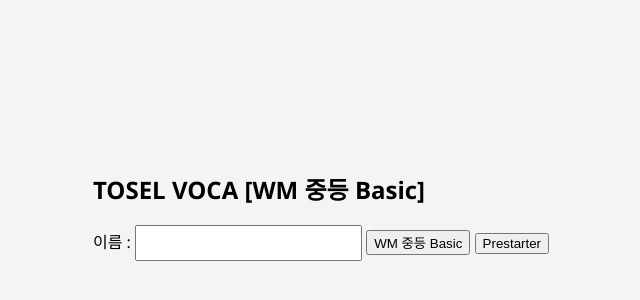
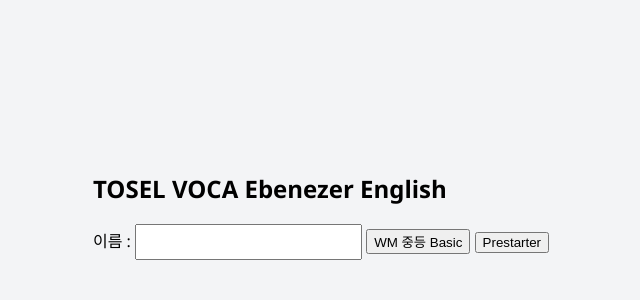
Before and after one commit to IM-IGTM/test, a plain HTML site: page index.html in a window 1280 px wide. Shown: the part 194-494 px from the top of the page, without its empty margins (319-959 px from the left). Drawn offline with Linux system fonts and the light colour scheme.

Commit message:
251203 index html
251203 index html

```diff
--- a/index.html
+++ b/index.html
@@ -7,7 +7,7 @@
     <link rel="stylesheet" href="testWord.css" />
     <body>
       <div>
-        <h2>TOSEL VOCA [WM 중등 Basic]</h2>
+        <h2>TOSEL VOCA Ebenezer English</h2>
         <form>
           이름 : <input type="text" id="studentName" value="" />
           <input type="button" value="WM 중등 Basic" onclick="startTest()" />
```
